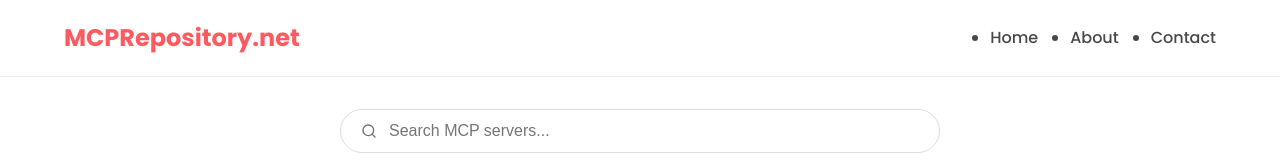
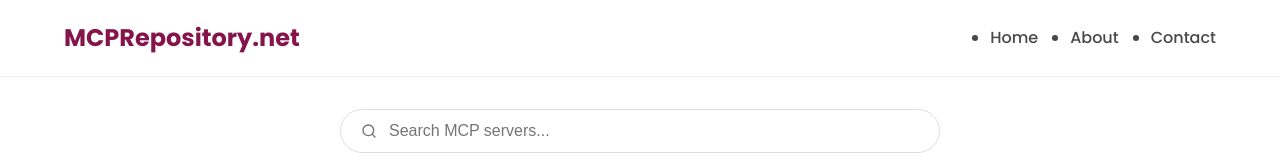
Before and after one commit to jaimaann/MCPRepository, a Next.js app: page / in a window 1280 px wide. Shown: the top 160 px of the page. Built offline with nearby package versions, Linux system fonts and the light colour scheme.

Commit message:
Replace orange theme color with burgundy (#85144B)
- Changed the primary theme color from pink (#FF5A5F) to burgundy (#85144B)
- Updated hover color for primary buttons to a darker burgundy (#6A1039)
- Updated theme color in manifest.json to match the new color scheme

```diff
--- a/src/app/globals.css
+++ b/src/app/globals.css
@@ -3,7 +3,7 @@
   --background-rgb: 255, 255, 255;
   --primary-color: #0070f3;
   --secondary-color: #1a202c;
-  --airbnb-pink: #FF5A5F;
+  --airbnb-pink: #85144B;
   --airbnb-grey: #484848;
 }
 
@@ -395,7 +395,7 @@ a {
 }
 
 .btn-primary:hover {
-  background-color: #FF3B41;
+  background-color: #6A1039;
 }
 
 .btn-outline {
```
Also changed, not shown: src/app/manifest.json.
